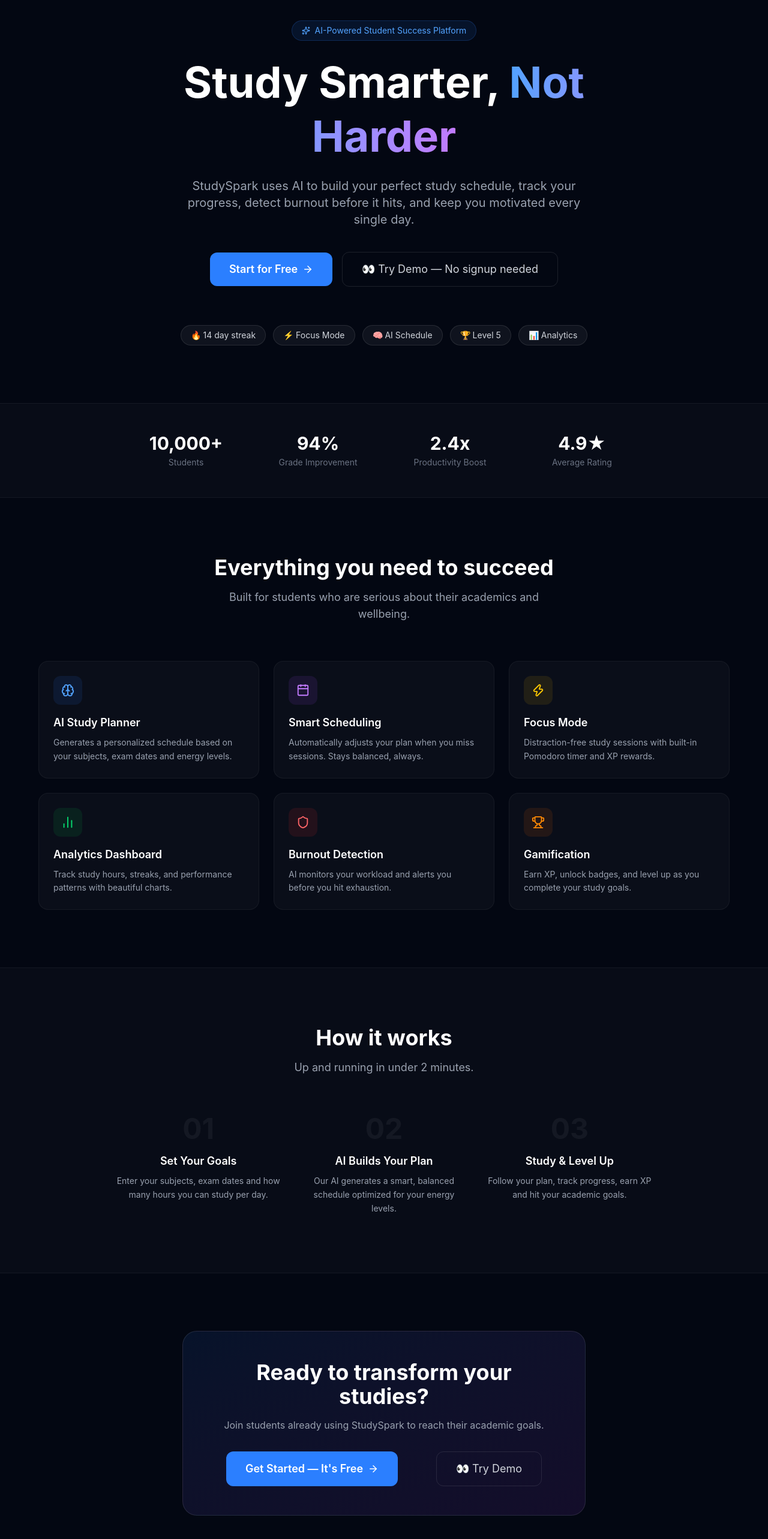
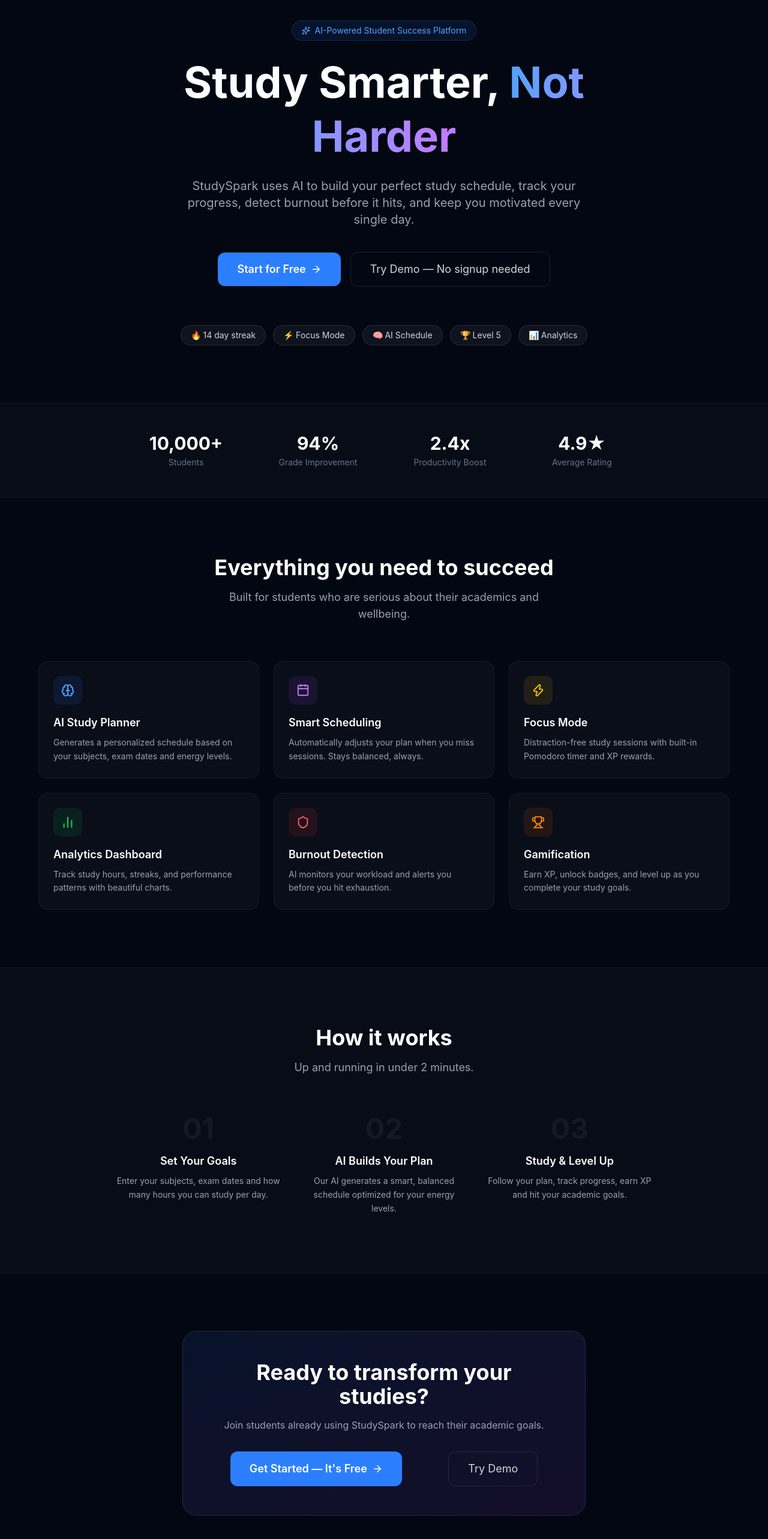
Before and after one commit to awatharushika44/studyspark, a React (Vite) app in the folder client/: page / in a window 1280 px wide. Shown: the part 94-2660 px from the top of the page at 60% size. Built offline with nearby package versions, Linux system fonts and the light colour scheme; no server answers.

Commit message:
landing change

```diff
--- a/client/src/pages/Landing.jsx
+++ b/client/src/pages/Landing.jsx
@@ -122,7 +122,7 @@
               onClick={handleTryDemo}
               className="flex items-center gap-2 text-gray-300 hover:text-white transition-colors px-8 py-3.5 rounded-xl border border-white/10 hover:border-purple-500/40 hover:bg-purple-500/5 text-lg"
             >
-              👀 Try Demo — No signup needed
+              Try Demo — No signup needed
             </button>
           </motion.div>
 
@@ -208,7 +208,7 @@
               Get Started — It's Free <ArrowRight size={18} />
             </button>
             <button onClick={handleTryDemo} className="flex items-center gap-2 border border-white/10 hover:border-purple-500/40 transition-colors px-8 py-3.5 rounded-xl text-gray-300 hover:text-white text-lg mx-auto">
-              👀 Try Demo
+               Try Demo
             </button>
           </div>
         </motion.div>
```
